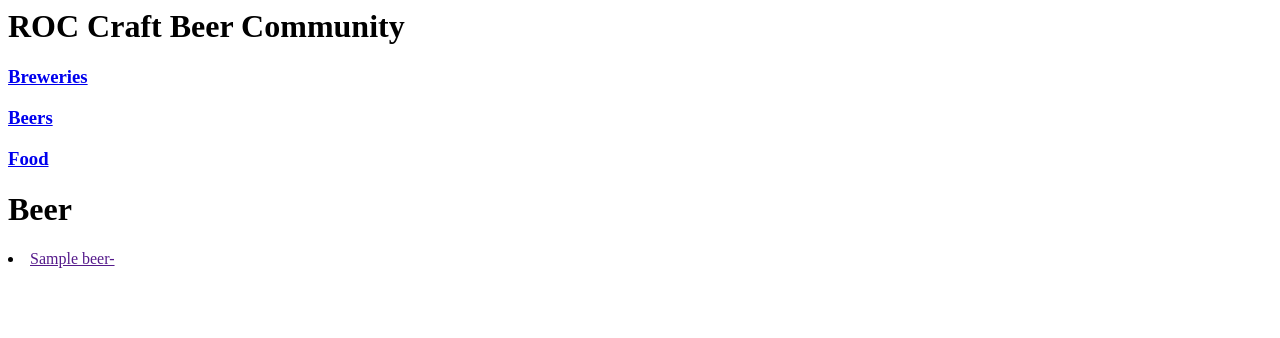
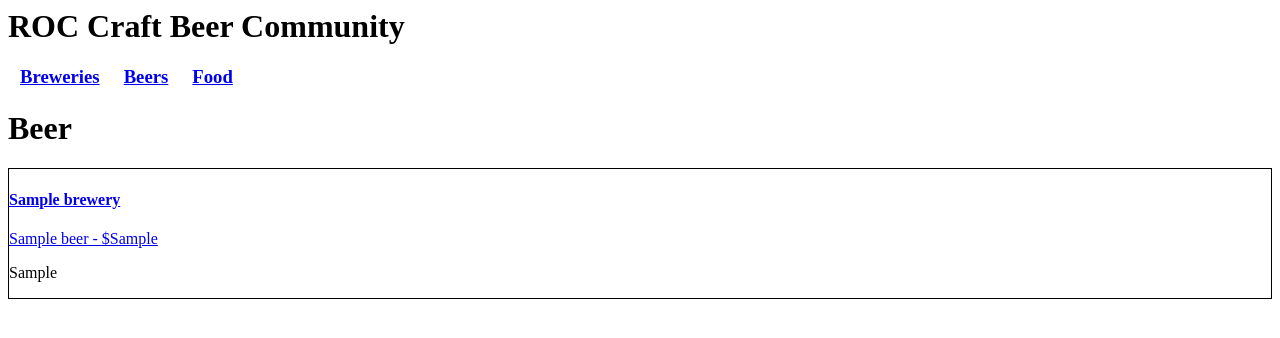
Before and after one commit to mdrisco4/breweries_django_be, a Django app: page /beers/ in a window 1280 px wide. Shown: the top 338 px of the page. Run offline with Django 3.2, Linux system fonts and the light colour scheme; tables that the repository leaves empty hold one stand-in row (values such as "Sample post").

Commit message:
have some links that interconnect the site through breweries, products, etc. now...still need to do create, update, delete and a way of making users go through authorization before being able to access CRUD functions.  for now going to spruce it up with some styling

```diff
--- a/breweries/models.py
+++ b/breweries/models.py
@@ -3,6 +3,8 @@ from django.db import models
 class Brewery(models.Model):
     name = models.CharField(max_length=100)
     address = models.CharField(max_length=100)
+    city = models.CharField(max_length=100)
+    zipcode = models.CharField(max_length=100)
     phone = models.CharField(max_length=10)
     monday_hours = models.CharField(max_length=20)
     tuesday_hours = models.CharField(max_length=20)
@@ -19,6 +21,7 @@ class Brewery(models.Model):
 class Food(models.Model):
     item = models.CharField(max_length=100)
     description = models.CharField(max_length=100)
+    options = models.CharField(max_length=100)
     price = models.CharField(max_length=20)
     # brewery = models.Charfield(max_length=50)
     brewery = models.ForeignKey(Brewery, on_delete=models.PROTECT, related_name = 'food')
@@ -35,6 +38,7 @@ class Beer(models.Model):
     flight_price = models.CharField(max_length=10)
     glassware = models.CharField(max_length=20)
     description = models.TextField(max_length=255)
+    image = models.TextField(max_length=255)
     # brewery = models.CharField(max_length=50)
     brewery = models.ForeignKey(Brewery, on_delete=models.PROTECT, related_name = 'beers')
 
--- a/breweries/static/css/breweries.css
+++ b/breweries/static/css/styles.css
@@ -3,6 +3,26 @@
   flex-direction: row;
 }
 
+.perma-links {
+  margin: 0 12px 0 12px;
+}
+
+.hours {
+  margin: 0;
+}
+
+.description {
+  border: 2px solid black;
+  margin: 0;
+}
+
+.local-options {
+  border: 1px solid black;
+}
+
+.address {
+  /* text-decoration: underline; */
+}
 
 /* body {
     font-family: "Helvetica Neue", sans-serif;
--- a/breweries/templates/breweries/base.html
+++ b/breweries/templates/breweries/base.html
@@ -1,13 +1,19 @@
+{% load static %}
+
 <html>
   <head>
+    <meta charset="UTF-8">
+    <meta name="viewport" content="width=device-width, initial-scale=1.0">
+    <meta http-equiv="X-UA-Compatible" content="ie=edge">
+    <link rel="stylesheet" href="{% static 'css/styles.css' %}">
     <title>Breweries</title>
   </head>
   <body>
     <h1>ROC Craft Beer Community</h1>
     <nav class='top-nav-bar'>
-      <h3><a href="/breweries">Breweries</a></h3>
-      <h3><a href="/beers">Beers</a></h3>
-      <h3><a href="/food">Food</a></h3>
+      <h3 class="perma-links"><a href="/breweries">Breweries</a></h3 class="perma-links">
+      <h3 class="perma-links"><a href="/beers">Beers</a></h3>
+      <h3 class="perma-links"><a href="/food">Food</a></h3>
     </nav>
     {% block content %}
     {% endblock %}
--- a/breweries/templates/breweries/beer_list.html
+++ b/breweries/templates/breweries/beer_list.html
@@ -3,9 +3,11 @@
 {% block content %}
 <h1>Beer</h1>
 {% for beer in beers %}
-  <li>
-    <a href="">{{ beer.name }}-{{ beer.price }}</a>
-  </li>
+<div class="local-options">
+    <h4><a href="/breweries/{{beer.brewery.id}}">{{ beer.brewery }}</a></h4>
+    <a href="/beers/{{beer.id}}">{{ beer.name }} - ${{ beer.full_price }}</a>
+    <p>{{beer.style}}</p>
+  </div>
   <a href="/beers/{{beer.id}}">
   {% endfor %}
 </a>
--- a/breweries/views.py
+++ b/breweries/views.py
@@ -14,7 +14,6 @@ class BreweryList(generics.ListCreateAPIView):
     serializer_class = BrewerySerializer
     permission_classes = (permissions.IsAuthenticated,)
 
-
 class BreweryDetail(generics.RetrieveUpdateDestroyAPIView):
     queryset = Brewery.objects.all()
     serializer_class = BrewerySerializer
@@ -27,6 +26,31 @@ def brewery_list(request):
 def brewery_detail(request, pk):
     brewery = Brewery.objects.get(id=pk)
     return render(request, 'breweries/brewery_detail.html', {'brewery': brewery})
+
+def brewery_create(response):
+    if request.method == 'POST':
+        form = BreweryForm(request.POST)
+        if form.is_valid:
+            brewery = form.save()
+            return redirect('brewery_detail', pk=house.pk)
+    else:
+        form = BreweryForm()
+        return render(request, 'breweries/brewery_form.html', {'form': form})
+
+def brewery_edit(request, pk):
+    brewery = Brewery.objects.get(pk=pk)
+    if request.method == 'POST':
+        form = BreweryForm(request.POST, instance = house)
+        if form.is_valid:
+            brewery = form.save()
+            return redirect('brewery_detail', pk = brewery.pk)
+    else:
+        form = BreweryForm(instance = brewery)
+        return render(request, 'breweries/brewery_form.html', {'form': form})
+
+def brewery_delete(request, pk):
+    Brewery.objects.get(id=pk).delete()
+    return redirect('brewery_list')
 
 # class BreweryList(generics.ListCreateAPIView):
 #     queryset = Brewery.objects.all()
@@ -44,6 +68,31 @@ def food_detail(request, pk):
     food = Food.objects.get(id=pk)
     return render(request, 'breweries/food_detail.html', {'food': food})
 
+def food_create(response):
+    if request.method == 'POST':
+        form = FoodForm(request.POST)
+        if form.is_valid:
+            food = form.save()
+            return redirect('food_detail', pk=food.pk)
+    else:
+        form = FoodForm()
+        return render(request, 'breweries/food_form.html', {'form': form})
+
+def food_edit(request, pk):
+    food = Food.objects.get(pk=pk)
+    if request.method == 'POST':
+        form = FoodForm(request.POST, instance = food)
+        if form.is_valid:
+            food = form.save()
+            return redirect('food_detail', pk = food.pk)
+    else:
+        form = FoodForm(instance = house)
+        return render(request, 'breweries/food_form.html', {'form': form})
+
+def food_delete(request, pk):
+    Food.objects.get(id=pk).delete()
+    return redirect('food_list')
+
 # class FoodList(generics.ListCreateAPIView):
 #     queryset = Food.objects.all()
 #     serializer_class = BrewerySerializer
@@ -57,8 +106,33 @@ def beer_list(request):
     return render(request, 'breweries/beer_list.html', {'beers': beers})
 
 def beer_detail(request, pk):
-    beers = Beer.objects.get(id=pk)
+    beer = Beer.objects.get(id=pk)
     return render(request, 'breweries/beer_detail.html', {'beer': beer})
+
+def beer_create(response):
+    if request.method == 'POST':
+        form = BeerForm(request.POST)
+        if form.is_valid:
+            beer = form.save()
+            return redirect('beer_detail', pk=beer.pk)
+    else:
+        form = BeerForm()
+        return render(request, 'breweries/beer_form.html', {'form': form})
+
+def beer_edit(request, pk):
+    beer = Beer.objects.get(pk=pk)
+    if request.method == 'POST':
+        form = BeerForm(request.POST, instance = house)
+        if form.is_valid:
+            beer = form.save()
+            return redirect('beer_detail', pk = beer.pk)
+    else:
+        form = BeerForm(instance = house)
+        return render(request, 'breweries/beer_form.html', {'form': form})
+
+def beer_delete(request, pk):
+    Beer.objects.get(id=pk).delete()
+    return redirect('house_list')
 
 # class BeerList(generics.ListCreateAPIView):
 #     queryset = Beer.objects.all()
--- a/breweries_django/urls.py
+++ b/breweries_django/urls.py
@@ -26,8 +26,17 @@ urlpatterns = [
     path('', views.brewery_list),
     path('breweries/', views.brewery_list, name='brewery_list'),
     path('breweries/<int:pk>', views.brewery_detail, name='brewery_detail'),
+    path('breweries/new', views.brewery_create, name = 'brewery_create'),
+    path('breweries/<int:pk>/edit', views.brewery_edit, name = 'brewery_update'),
+    path('breweries/<int:pk>/delete', views.brewery_delete, name = 'brewery_delete'),
     path('food/', views.food_list, name='food_list'),
     path('food/<int:pk>', views.food_detail, name='food_detail'),
+    path('food/new', views.food_create, name = 'food_create'),
+    path('food/<int:pk>/edit', views.food_edit, name = 'food_update'),
+    path('food/<int:pk>/delete', views.food_delete, name = 'food_delete'),
     path('beers/', views.beer_list, name='beer_list'),
     path('beers/<int:pk>', views.beer_detail, name='beer_detail'),
+    path('beers/new', views.beer_create, name = 'beer_create'),
+    path('beers/<int:pk>/edit', views.beer_edit, name = 'beer_update'),
+    path('beers/<int:pk>/delete', views.beer_delete, name = 'beer_delete'),
    ]
```
Also changed, not shown: breweries/templates/breweries/beer_detail.html (+5 -9 lines), breweries/templates/breweries/brewery_detail.html (+11 -5 lines), breweries/templates/breweries/brewery_list.html (+8 -7 lines), breweries/templates/breweries/food_detail.html (+4 -4 lines), breweries/templates/breweries/food_list.html (+7 -2 lines), breweries/migrations/0008_food_options.py (added), breweries/migrations/0009_auto_20200128_1947.py (added), breweries/migrations/0010_beer_image.py (added).
